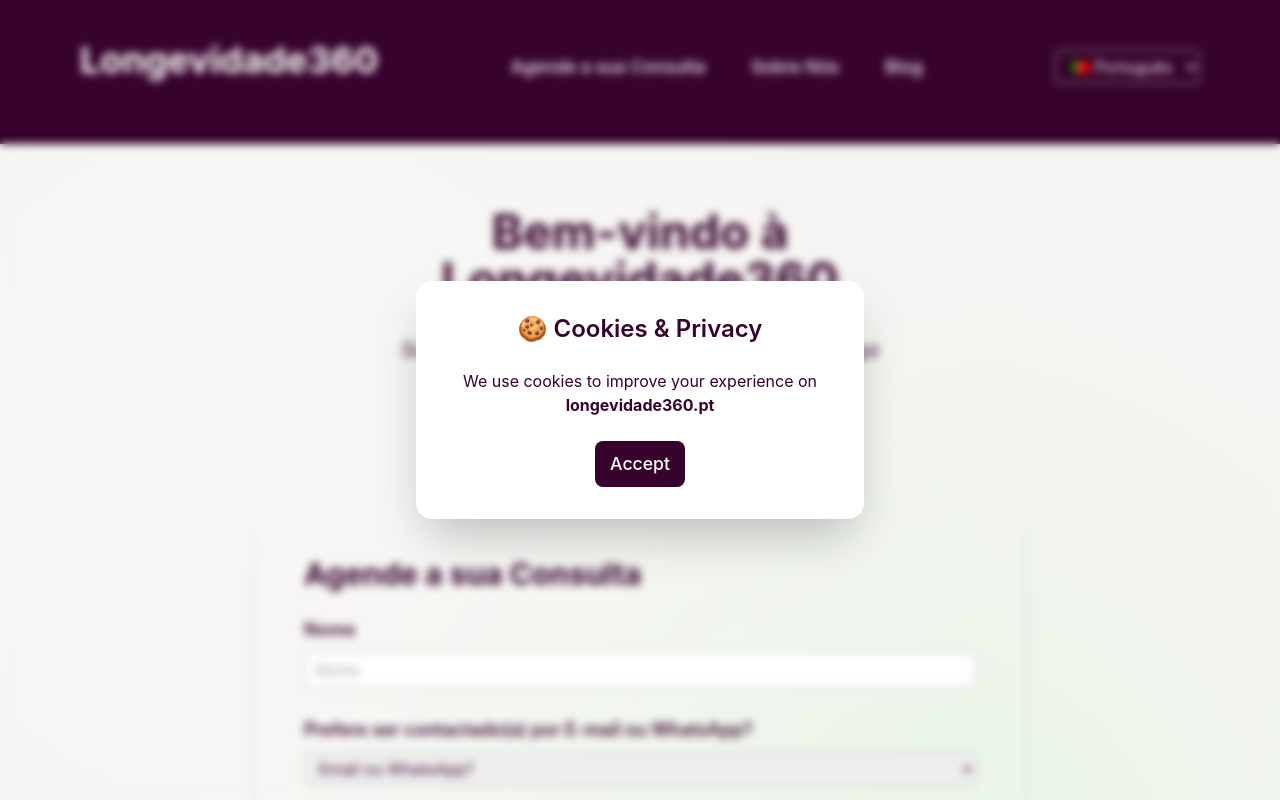
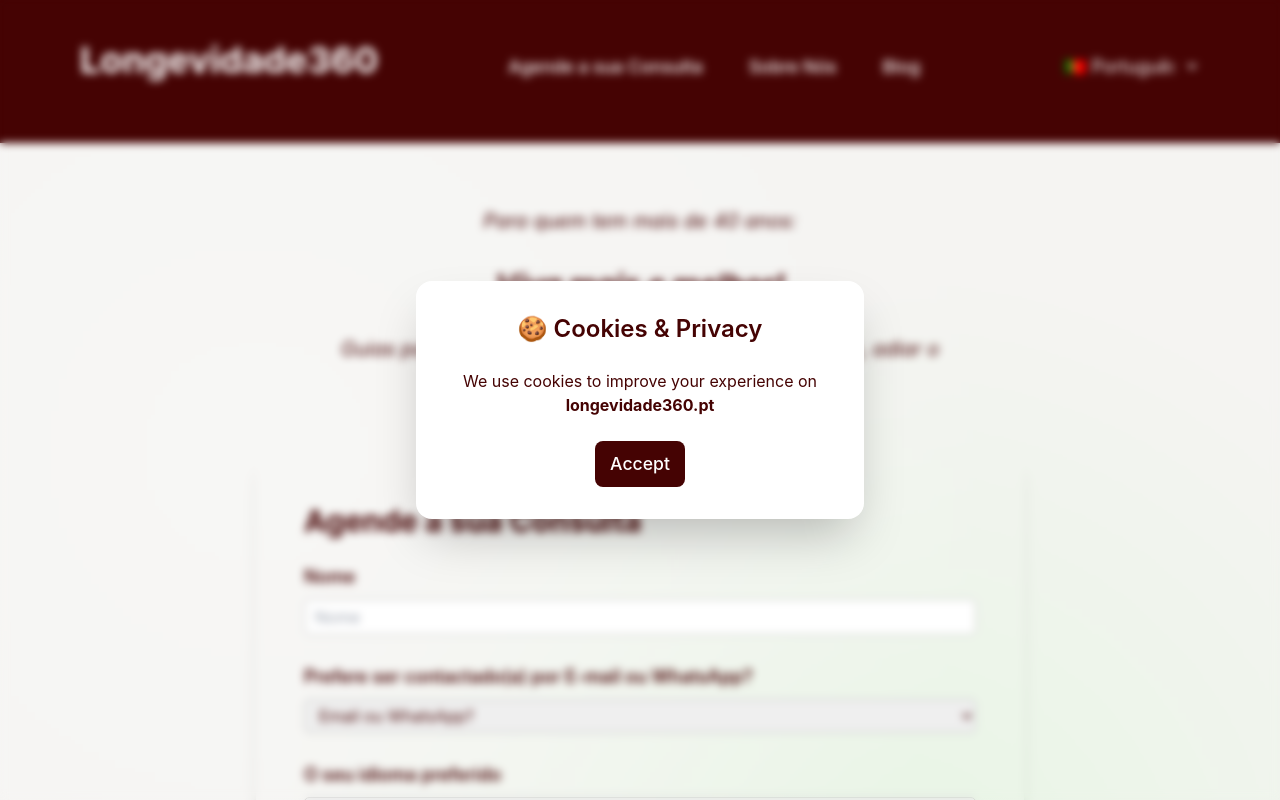
Before and after one commit to Maryamtehranizadeh/longevidade360, a React (Vite) app: page / in a window 1280 px wide. Shown: the top 800 px of the page. Built offline with nearby package versions, Linux system fonts and the light colour scheme.

Commit message:
homepage revision

```diff
--- a/src/index.css
+++ b/src/index.css
@@ -5,7 +5,7 @@
 :root {
   font-family: Inter, system-ui, Avenir, Helvetica, Arial, sans-serif;
   line-height: 1.5;
-  --primary: rgb(55, 2, 44);
+  --primary: rgb(69, 3, 3);
   --secondary: #fff;
   --error: tomato;
   --success: green;
--- a/src/layout/Header.jsx
+++ b/src/layout/Header.jsx
@@ -10,7 +10,7 @@ function Header() {
 
   return (
     <header className="bg-primary text-secondary w-full">
-      <div className="max-w-6xl mx-auto flex flex-col md:flex-row gap-4 md:gap-x-5 items-baseline justify-between px-4 py-10">
+      <div className="items-center max-w-6xl mx-auto flex flex-col  md:flex-row gap-4 md:gap-x-5 md:items-baseline justify-between px-4 py-10">
         <div>
           <Link
             to="/"
@@ -37,7 +37,7 @@ function Header() {
         <select
           name="lang"
           id="lang"
-          className="bg-primary"
+          className="bg-primary border-none text-lg w-[150px]"
           onChange={handleLanguageChange}
           value={i18n.language}
         >
--- a/src/locales/en/translation.json
+++ b/src/locales/en/translation.json
@@ -1,6 +1,10 @@
 {
-  "Welcome to": "Welcome to",
-  "Your journey to a healthier and longer life": "Your journey to a healthier and longer life",
+  "homepage": {
+    "title_line1": "For those over 40:",
+    "title_line2": "Live Longer and Healthier!",
+    "subtitle": "Guides to stay young, prevent and treat diseases, delay aging, and simply add active years to your life!",
+    "consultations": "Affordable online medical consultations."
+  },
   "Book Your Appointment": "Book Your Appointment",
   "About Us": "About Us",
   "Created by": "Created by",
@@ -24,7 +28,7 @@
     "paragraph3": "We believe that proactive care, awareness, and healthy choices made in midlife, can significantly shape a happier, active and independent elderly stage.",
     "paragraph4": "The founder, Dr. Maryam Zadeh, is a licensed General Practitioner in Portugal (OM:79967). At the age of 40, she began to deeply reflect on the possibility of living longer and better, considering physical health, diet, workout, weight balance, cancer screening, infection prevention, mental balance and habit correction as key elements in shaping long-term well-being.",
     "paragraph5": "The platform Longevidade360 provides updated longevity information, accessible online medical consultations and promotes health education for individuals entering midlife.",
-    "paragraph6": "At Longevidade360, we believe that taking care of your health in your 40s, 50s and 60s, is one of the best presents you can give to your future self."
+    "paragraph6": "At Longevidade360, we believe that taking care of your health in your 40s, 50s and 60s, is the best present you can give to your future self."
   },
   "privacy": {
     "title": "Privacy Policy",
--- a/src/locales/pt/translation.json
+++ b/src/locales/pt/translation.json
@@ -1,6 +1,10 @@
 {
-  "Welcome to": "Bem-vindo à",
-  "Your journey to a healthier and longer life": "Sua jornada para uma vida mais saudável e longa",
+  "homepage": {
+    "title_line1": "Para quem tem mais de 40 anos:",
+    "title_line2": "Viva mais e melhor!",
+    "subtitle": "Guias para manter-se jovem, prevenir e tratar doenças, adiar o envelhecimento e prolongar a sua vida!",
+    "consultations": "Consultas médicas online a preço acessível."
+  },
   "Book Your Appointment": "Agende a sua Consulta",
   "About Us": "Sobre Nós",
   "Created by": "Criado por",
--- a/src/pages/HomePage.jsx
+++ b/src/pages/HomePage.jsx
@@ -1,35 +1,62 @@
+// import { useTranslation } from "react-i18next";
+// import BookAppointment from "./BookAppointment";
+
+// function HomePage() {
+//   const { t, i18n } = useTranslation();
+//   const changeLanguage = (lng) => {
+//     i18n.changeLanguage(lng);
+//     localStorage.setItem("lng", lng);
+//   };
+//   return (
+//     <div className="flex flex-col items-center px-4 py-8 md:px-8 md:py-16 text-primary">
+//       <div className="max-w-2xl w-full text-center space-y-6 md:space-y-8">
+//         <h1 className="italic text-xl sm:text-2xl md:text-3xl font-bold leading-tight">
+//           Para quem tem mais de 40 anos:
+//           <br /> Viva mais e melhor!
+//         </h1>
+
+//         <p className="text-base sm:text-lg md:text-xl italic leading-relaxed">
+//           Guias para manter-se jovem, prevenir e tratar doenças, adiar o
+//           envelhecimento e prolongar a sua vida!
+//         </p>
+//         <p className="text-base sm:text-lg md:text-xl italic leading-relaxed">
+//           Consultas médicas online a preço acessível.
+//         </p>
+//       </div>
+//       <BookAppointment />
+//     </div>
+//   );
+// }
+
+// export default HomePage;
+
 import { useTranslation } from "react-i18next";
 import BookAppointment from "./BookAppointment";
 
 function HomePage() {
   const { t, i18n } = useTranslation();
+
   const changeLanguage = (lng) => {
     i18n.changeLanguage(lng);
     localStorage.setItem("lng", lng);
   };
+
   return (
     <div className="flex flex-col items-center px-4 py-8 md:px-8 md:py-16 text-primary">
       <div className="max-w-2xl w-full text-center space-y-6 md:space-y-8">
-        <h1 className="text-3xl sm:text-4xl md:text-5xl font-bold leading-tight">
-          {t("Welcome to")} Longevidade360
+        <p className="text-base sm:text-lg md:text-xl italic leading-relaxed">
+          {t("homepage.title_line1")}{" "}
+        </p>
+        <h1 className="italic text-xl sm:text-2xl md:text-3xl font-bold leading-tight">
+          {t("homepage.title_line2")}
         </h1>
+
         <p className="text-base sm:text-lg md:text-xl italic leading-relaxed">
-          {t("Your journey to a healthier and longer life")}
+          {t("homepage.subtitle")}
         </p>
-        <div className="flex flex-col sm:flex-row gap-4 sm:gap-6 md:gap-10 justify-center items-center w-full">
-          <button
-            className="text-lg md:text-xl w-full sm:w-[180px]"
-            onClick={() => i18n.changeLanguage("pt")}
-          >
-            🇵🇹 Português
-          </button>
-          <button
-            className="text-lg md:text-xl w-full sm:w-[180px]"
-            onClick={() => i18n.changeLanguage("en")}
-          >
-            🇬🇧 English
-          </button>
-        </div>
+        {/* <p className="text-base sm:text-lg md:text-xl italic leading-relaxed">
+          {t("homepage.consultations")}
+        </p> */}
       </div>
       <BookAppointment />
     </div>
```
